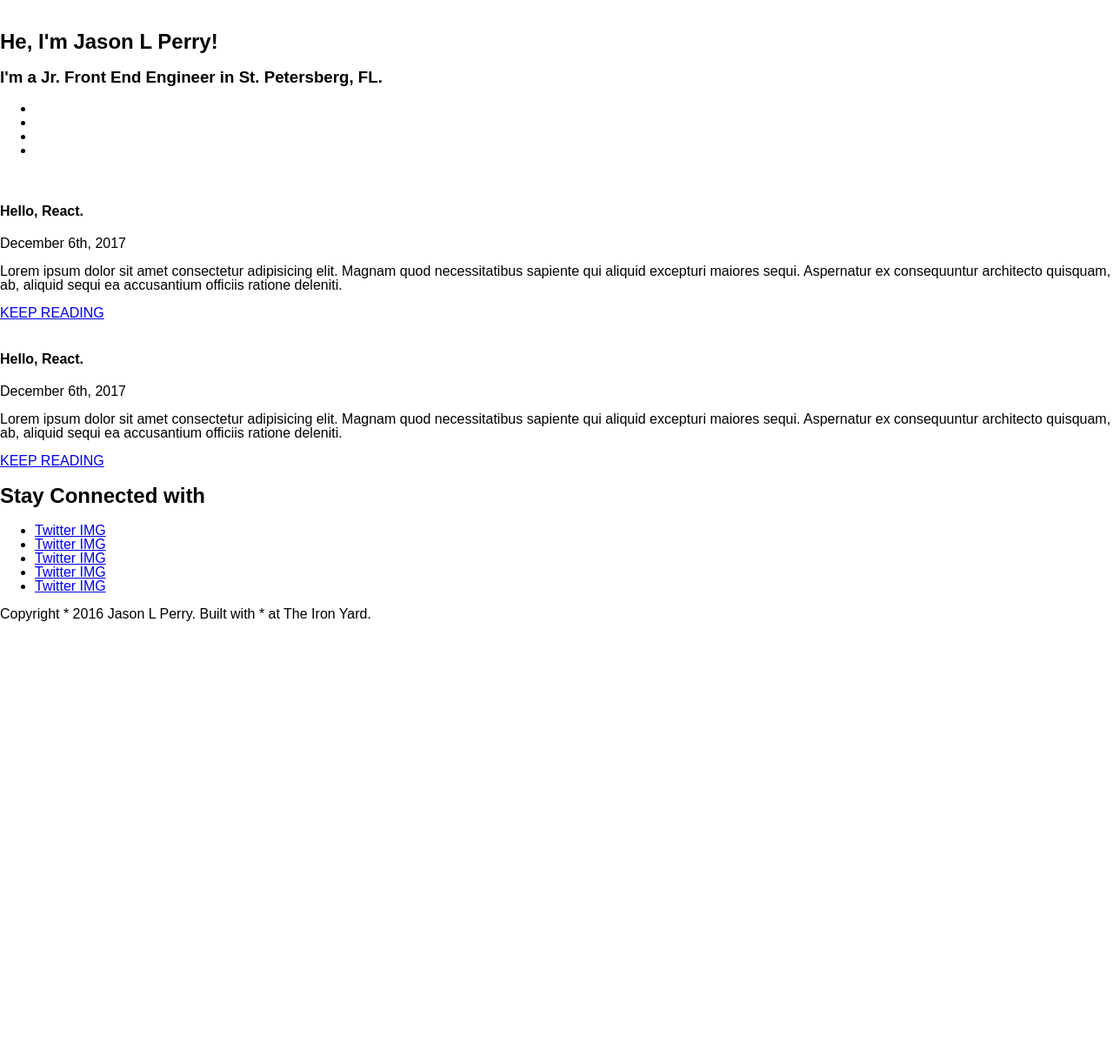
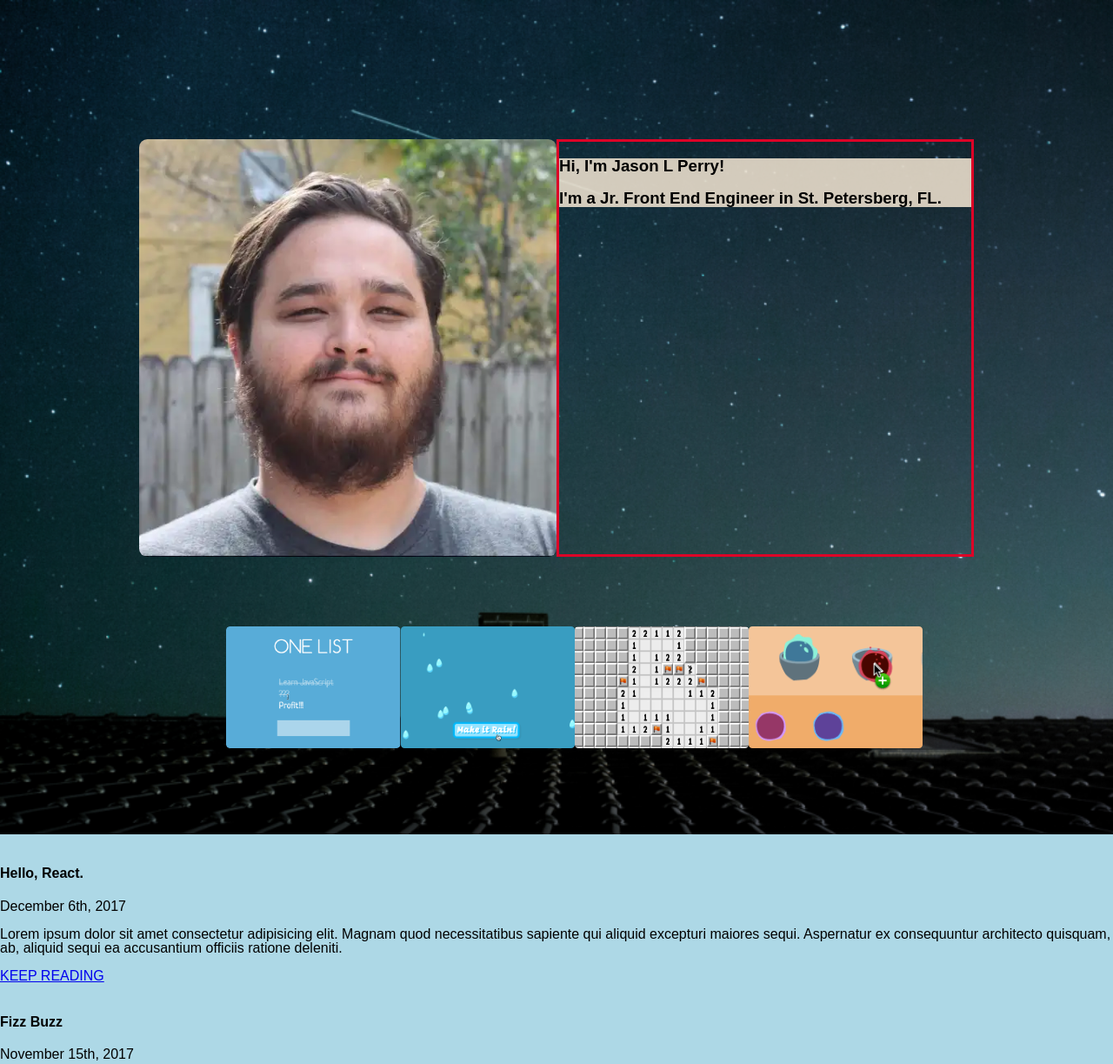
Before and after one commit to NickRyanWeber/portfolio-1, a website: page public/index.html in a window 1280 px wide. Shown: the top 1223 px of the page at 87% size. Before the commit the page ends 800 px from the top, so only its background shows below. Drawn offline with Linux system fonts and the light colour scheme.

Commit message:
started work on header css

```diff
--- a/public/index.html
+++ b/public/index.html
@@ -6,27 +6,40 @@
     <title>Portfolio 1</title>
     <link rel="shortcut icon" href="/favicon.ico">
     <link rel="stylesheet" href="/screen.css">
+    <script src="https://use.fontawesome.com/04ed4a076b.js"></script>
   </head>
   <body>
     <!-- Header Area -->
-    <header>
-      <img class="profile-img" src="" alt="">
-      <section class="quote-bubble">
-        <h1>He, I'm Jason L Perry!</h1>
-        <h3>I'm a Jr. Front End Engineer in St. Petersberg, FL.</h2>
+    <header class="header-area">
+      <section class="header-img-and-quote">
+        <img class="profile-img" src="./images/jason-profile.webp" alt="">
+        <div>
+        <section class="quote-bubble">
+          <h1>Hi, I'm Jason L Perry!</h1>
+          <h3>I'm a Jr. Front End Engineer in St. Petersberg, FL.</h2>
+        </section>
+      </div>
       </section>
-      <ul>
+      <ul class="project-thumbnail-list">
         <li>
-          <img class="thumbnail" src="" alt="">
+          <a href="#">
+            <img class="project-thumbnail" src="./images/sliced/one-list.png" alt="One List">
+          </a>
         </li>
         <li>
-          <img class="thumbnail" src="" alt="">
+          <a href="#">
+            <img class="project-thumbnail" src="./images/sliced/make-it-rain.png" alt="Make it Rain">
+          </a>
         </li>
         <li>
-          <img class="thumbnail" src="" alt="">
+          <a href="#">
+            <img class="project-thumbnail" src="./images/sliced/bomb-sniffer.png" alt="Bomb Sniffer">
+          </a>
         </li>
         <li>
-          <img class="thumbnail" src="" alt="">
+          <a href="#">
+            <img class="project-thumbnail" src="./images/sliced/sensei-sense.png" alt="Sensei Sense">
+          </a>
         </li>
       </ul>
     </header>
@@ -39,21 +52,21 @@
           </header>
           <section>
             <h4>Hello, React.</h4>
-            <p>December 6th, 2017</p>
+            <p class="date">December 6th, 2017</p>
           </section>
             <p>Lorem ipsum dolor sit amet consectetur adipisicing elit. Magnam quod necessitatibus sapiente qui aliquid excepturi maiores sequi. Aspernatur ex consequuntur architecto quisquam, ab, aliquid sequi ea accusantium officiis ratione deleniti.</p>
-          <a href="#">KEEP READING</a>
+          <a class="keep-reading-btn" href="#">KEEP READING</a>
         </article>
         <article>
             <header>
               <img src="" alt="">
             </header>
             <section>
-              <h4>Hello, React.</h4>
-              <p>December 6th, 2017</p>
+              <h4>Fizz Buzz</h4>
+              <p class="date">November 15th, 2017</p>
             </section>
               <p>Lorem ipsum dolor sit amet consectetur adipisicing elit. Magnam quod necessitatibus sapiente qui aliquid excepturi maiores sequi. Aspernatur ex consequuntur architecto quisquam, ab, aliquid sequi ea accusantium officiis ratione deleniti.</p>
-            <a href="#">KEEP READING</a>
+            <a class="keep-reading-btn" href="#">KEEP READING</a>
           </article>
       </section>
     </main>
@@ -63,19 +76,19 @@
         <h2>Stay Connected with </h2>
         <ul>
           <li>
-            <a href="#"><img src="" alt="">Twitter IMG</a>
+            <a href="#"><img src="" alt=""><i class="fa fa-twitter"></i></a>
           </li>
           <li>
-            <a href="#"><img src="" alt="">Twitter IMG</a>
+            <a href="#"><img src="" alt=""><i class="fa fa-twitter"></i></a>
           </li>
           <li>
-            <a href="#"><img src="" alt="">Twitter IMG</a>
+            <a href="#"><img src="" alt=""><i class="fa fa-twitter"></i></a>
           </li>
           <li>
-            <a href="#"><img src="" alt="">Twitter IMG</a>
+            <a href="#"><img src="" alt=""><i class="fa fa-twitter"></i></a>
           </li>
           <li>
-            <a href="#"><img src="" alt="">Twitter IMG</a>
+            <a href="#"><img src="" alt=""><i class="fa fa-twitter"></i></a>
           </li>
         </ul>
       </section>
--- a/public/screen.css
+++ b/public/screen.css
@@ -10,3 +10,47 @@ body {
   margin: 0;
   min-height: 100%;
 }
+
+/* Header */
+
+.header-area {
+  background-image: url(./images/space.png);
+  background-repeat: no-repeat;
+  background-size: 100% auto;
+  padding: 5rem;
+}
+
+.profile-img {
+  height: 30rem;
+  border-radius: 2%;
+}
+
+.header-img-and-quote {
+  display: flex;
+  justify-content: center;
+  align-content: center;
+  margin: 5rem;
+}
+
+.project-thumbnail-list {
+  display: flex;
+  justify-content: center;
+  list-style: none;
+}
+
+.quote-bubble {
+  background-color: #faebd7d5;
+  /* margin: 2rem; */
+  /* padding: 3rem; */
+}
+
+.header-img-and-quote > div {
+  border: 3px solid #dd0327;
+  flex: 1;
+}
+
+/* Project Area */
+
+main {
+  background-color: lightblue;
+}
```
Also changed, not shown: public/images/jason-profile.webp (added).
